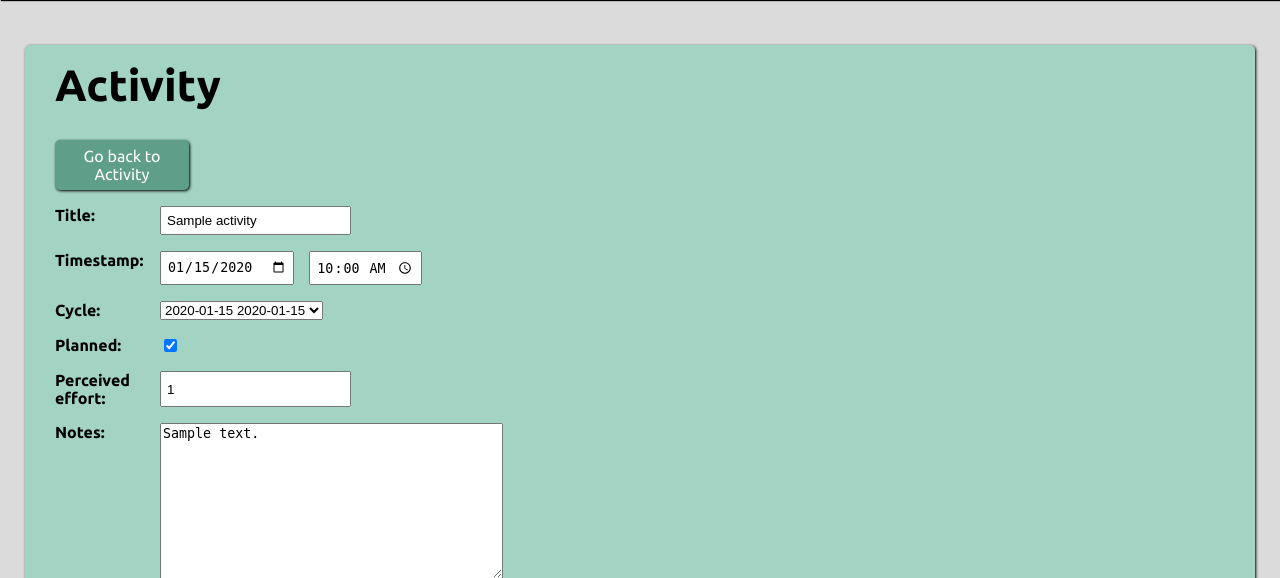
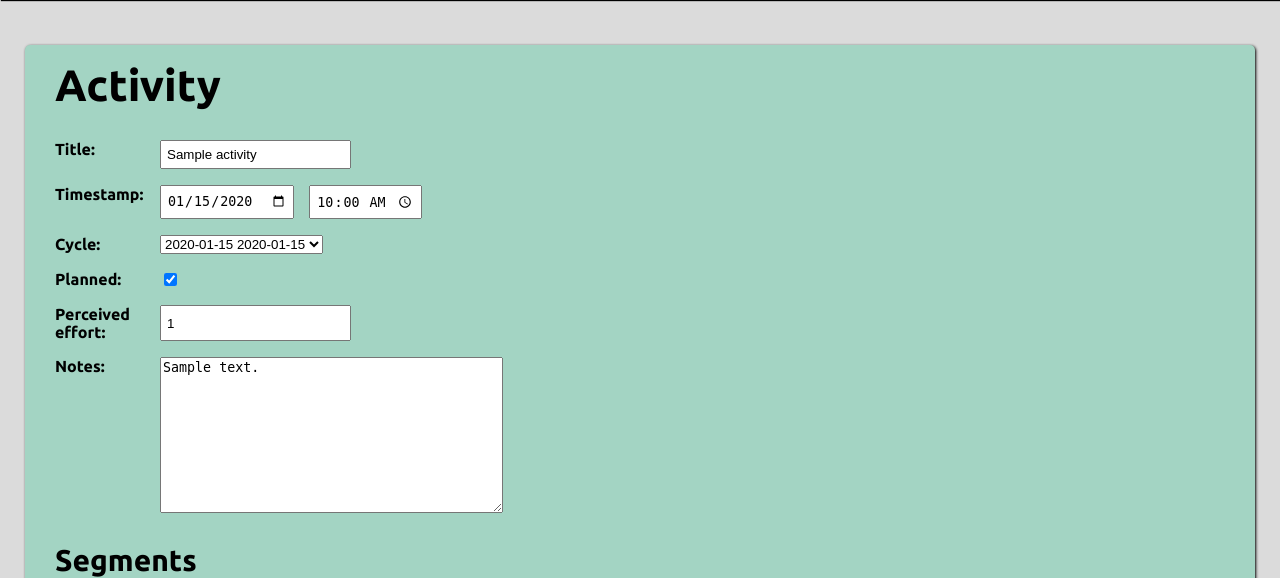
Before and after one commit to muno17/Tempo, a Django app: page /activity_update/1 in a window 1280 px wide. Shown: the part 44-622 px from the top of the page. Run offline with Django 5.2, Linux system fonts and the light colour scheme; tables that the repository leaves empty hold one stand-in row (values such as "Sample post").

Commit message:
remove back buttons on update forms due to redundancy

```diff
--- a/templates/activity_update.html
+++ b/templates/activity_update.html
@@ -4,12 +4,7 @@
     <div class="form-block">
         <form method="post">
         {% csrf_token %}
-    <div class="header-block">
             <div class="main-header">Activity</div>
-            <div class="button">
-                <a href="{% url 'activity-detail' activity.id%}">Go back to Activity</a>
-            </div>
-    </div>
         {{ form.as_p }}
 
         <div class="segments-section">
--- a/templates/block_update.html
+++ b/templates/block_update.html
@@ -5,9 +5,6 @@
         <form method="post">
             {% csrf_token %}
             <div class="main-header">Update Block</div>
-            <div class="button">
-                <a href="{% url 'block-detail' current_block.id%}">Go back to Block</a>
-            </div>
             {{ form.as_p }}
             <button type="submit" class="save">Save</button>
         </form>
--- a/templates/cycle_update.html
+++ b/templates/cycle_update.html
@@ -5,9 +5,6 @@
         <form method="post">
             {% csrf_token %}
             <div class="main-header">Cycle</div>
-            <div class="button">
-                <a href="{% url 'cycle-detail' cycle.id%}">Go back to Cycle</a>
-            </div>
             {{ form.as_p }}
             <button type="submit" class="save">Save</button>
         </form>
```
Lines whose indentation alone changed are shown as unchanged.
